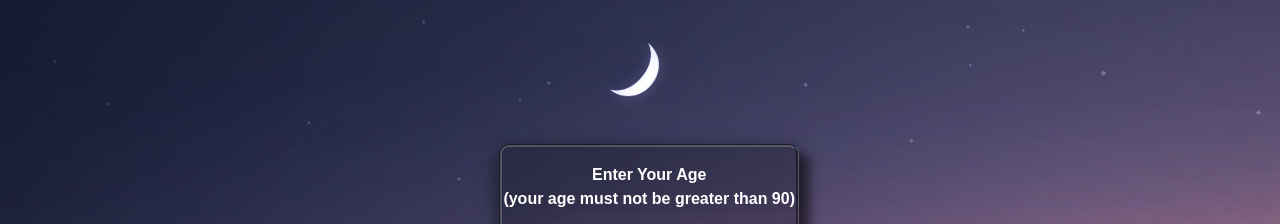
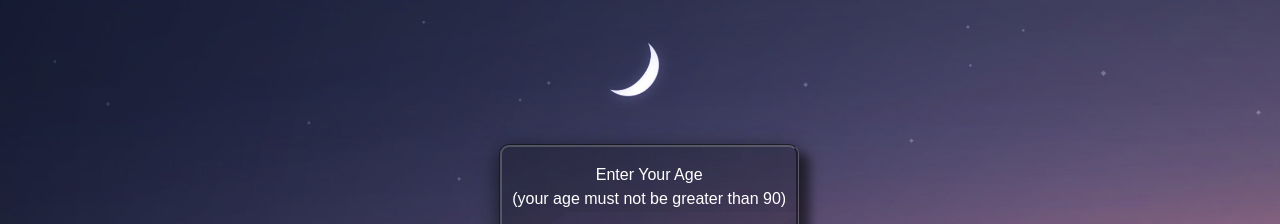
Before and after one commit to Nam-Do-San-22/Nofies-Assignment-13, a plain HTML site: page index.html in a window 1280 px wide. Shown: the top 224 px of the page. Drawn offline with nearby package versions, Linux system fonts and the light colour scheme.

Commit message:
Update index.html

```diff
--- a/index.html
+++ b/index.html
@@ -18,7 +18,7 @@
 
 
     <div class="Input animated fadeInDown">
-      <p class="text-center font-weight-bold pt-3">Enter Your Age <br>(your age must not be greater than 90)</p>
+      <p class="text-center  pt-3">Enter Your Age <br>(your age must not be greater than 90)</p>
 
       <input type="number" class="form-control" placeholder="e.g. 22" id="Age" value="submit">
       <div class="btn-group  pt-3" role="group">
```
